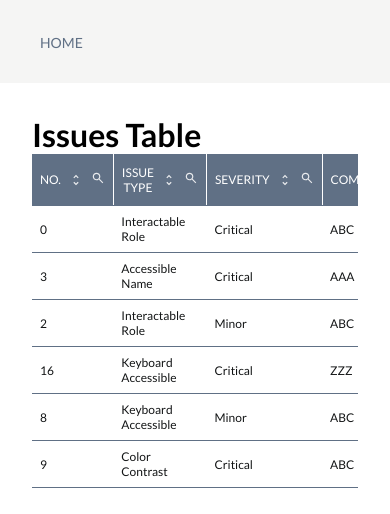
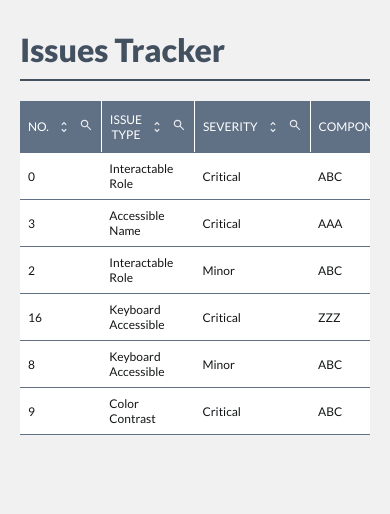
Before and after one commit to hashkov/table-issue-tracker, a Next.js app: page / in a window 390 px wide. Shown: the top 514 px of the page. Built offline with nearby package versions, Linux system fonts and the light colour scheme.

Commit message:
fix laout responsivness on the details page

```diff
--- a/app/(root)/page.tsx
+++ b/app/(root)/page.tsx
@@ -4,7 +4,6 @@ import ClientIssuesTable from '@/components/ClientIssuesTable/ClientIssuesTable'
 export default async function Home() {
   return (
     <>
-      <h1>Issues Table</h1>
       <ClientIssuesTable />
     </>
   );
--- a/app/issues/[id]/page.module.css
+++ b/app/issues/[id]/page.module.css
@@ -15,6 +15,7 @@
 .detail {
   display: flex;
   align-items: flex-start;
+  flex-wrap: wrap;
   gap: 0.5rem;
 }
 
@@ -29,6 +30,7 @@
   border-radius: var(--border-radius);
   overflow-x: auto;
   max-width: 500px;
+  white-space: break-spaces;
 }
 
 .screenshot {
--- a/app/layout.tsx
+++ b/app/layout.tsx
@@ -35,7 +35,7 @@ export default function RootLayout({
   return (
     <html lang="en" className={`${lato.className}`}>
       <body
-        className={`${lato.variable} ${geistSans.variable} ${geistMono.variable}`}
+        className={`${lato.variable} ${lato.variable} ${geistSans.variable} ${geistMono.variable}`}
       >
         <Header />
         <main>{children}</main>
--- a/components/Header/Header.module.css
+++ b/components/Header/Header.module.css
@@ -1,11 +1,7 @@
 .header {
-  background-color: #f5f5f4;
-  padding: 2rem;
-}
-
-.container {
-  max-width: 1200px;
-  margin: 0 auto;
+  color: var(--accent-color);
+  padding-bottom: 10px;
+  border-bottom: 2px solid;
 }
 
 .navList {
@@ -16,17 +12,14 @@
 }
 
 .navLink {
-  font-size: 0.875rem;
-  font-weight: 500;
-  padding: 0.3rem 0.5rem;
-  text-transform: uppercase;
-  color: var(--primary-color);
+  font-size: 2rem;
+  font-weight: 900;
+  padding-block: 1rem;
+  color: var(--accent-color);
   text-decoration: none;
-  border-radius: var(--border-radius);
-  transition: background-color 250ms ease-in-out, color 250ms ease-in-out;
+  transition: color 250ms ease-in-out;
 }
 
 .navLink:hover {
-  color: var(--bg-color);
-  background-color: var(--accent-color);
+  color: #000;
 }
--- a/components/Header/Header.tsx
+++ b/components/Header/Header.tsx
@@ -10,7 +10,7 @@ const Header = () => {
           <ul className={styles.navList}>
             <li>
               <Link href="/" className={styles.navLink}>
-                Home
+                Issues Tracker
               </Link>
             </li>
           </ul>
--- a/styles/globals.css
+++ b/styles/globals.css
@@ -16,16 +16,17 @@ body {
 body {
   margin: 0;
   padding: 0;
-  min-height: 100vh;
   display: flex;
   flex-direction: column;
+  background: #f1f1f1;
+
+  margin: 10px auto;
+  width: 100%;
+  max-width: 1200px;
+  padding: 20px;
 }
 
 main {
-  flex: 1;
-  padding: 2rem;
-  max-width: 1200px;
-  margin: 0 auto;
-  width: 100%;
-  box-sizing: border-box;
+  margin-top: 1.25rem;
+  background-color: var(--bg-color);
 }
```
